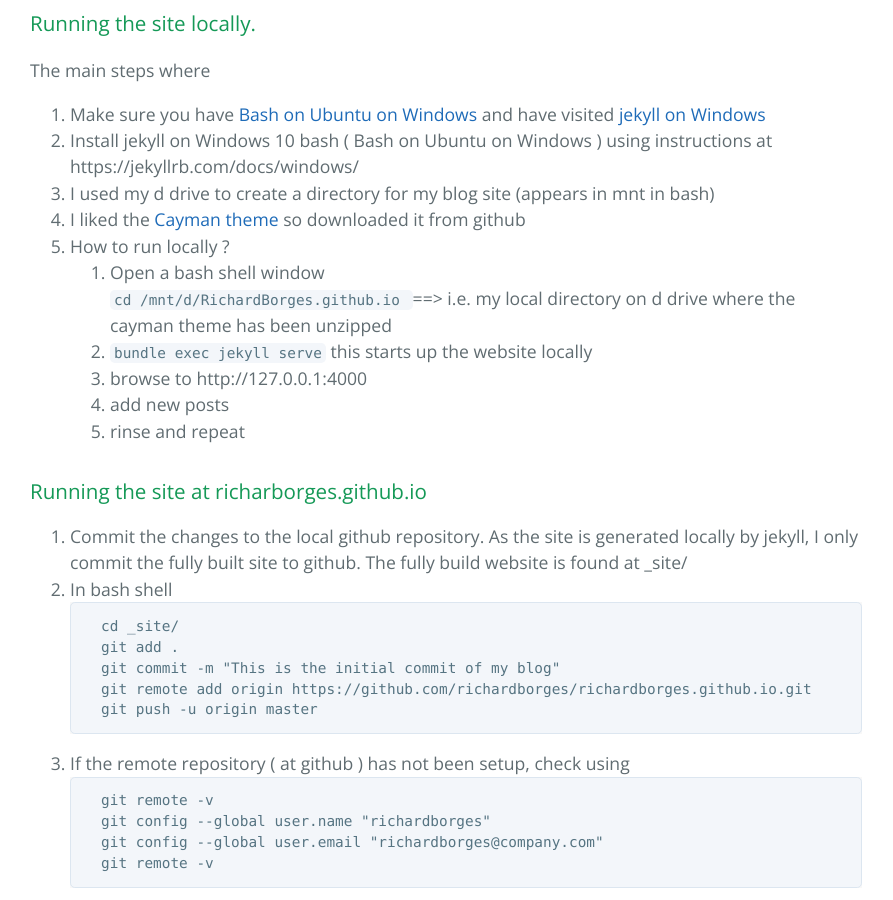
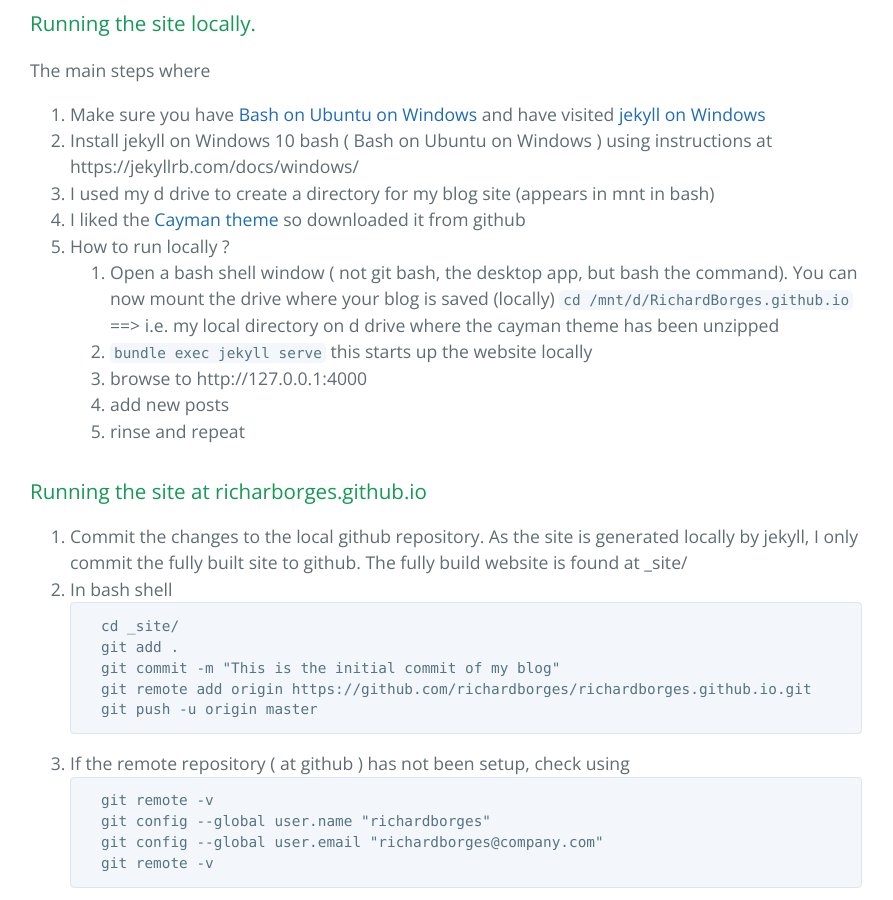
Before and after one commit to richardborges/richardborges.github.io, a Jekyll site: the page built from _posts/2018-01-07-moving-from-wordpress-to-github-pages.md, in a window 1280 px wide and 900 px high, scrolled down 545 px. Shown: the whole window, without its empty margins (194-1087 px from the left). Built offline with Jekyll 4.4.1, drawn with Linux system fonts in a browser that asks for light colours.

Commit message:
Update the bash text

````diff
--- a/_posts/2018-01-07-moving-from-wordpress-to-github-pages.md
+++ b/_posts/2018-01-07-moving-from-wordpress-to-github-pages.md
@@ -24,7 +24,7 @@ The main steps where
 2. I used my d drive to create a directory for my blog site (appears in mnt in bash)
 3. I liked the [Cayman theme](https://pages-themes.github.io/cayman/) so downloaded it from github
 4. How to run locally ?
-    1. Open a bash shell window
+    1. Open a bash shell window  ( not git bash, the desktop app, but bash the command). You can now mount the drive where your blog is saved (locally)
     ```
     cd /mnt/d/RichardBorges.github.io
     ```  ==> i.e. my local directory on d drive where the cayman theme has been unzipped
````
Also changed, not shown: _config.yml (line endings or trailing spaces), _includes/social-metatags.html (line endings or trailing spaces), _posts/2018-04-14-learning-react.md (line endings or trailing spaces), _posts/2018-04-15-download-binary-data-to-file.md (line endings or trailing spaces).
